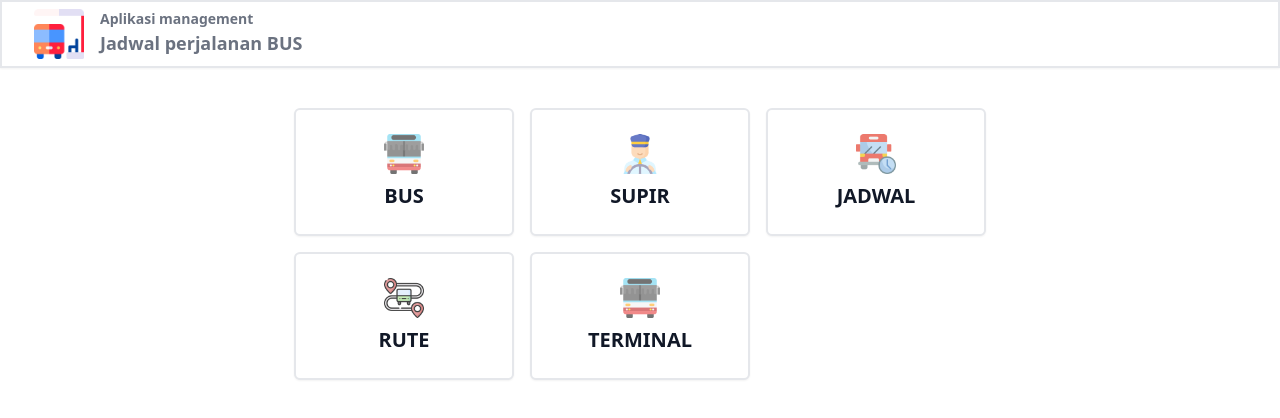
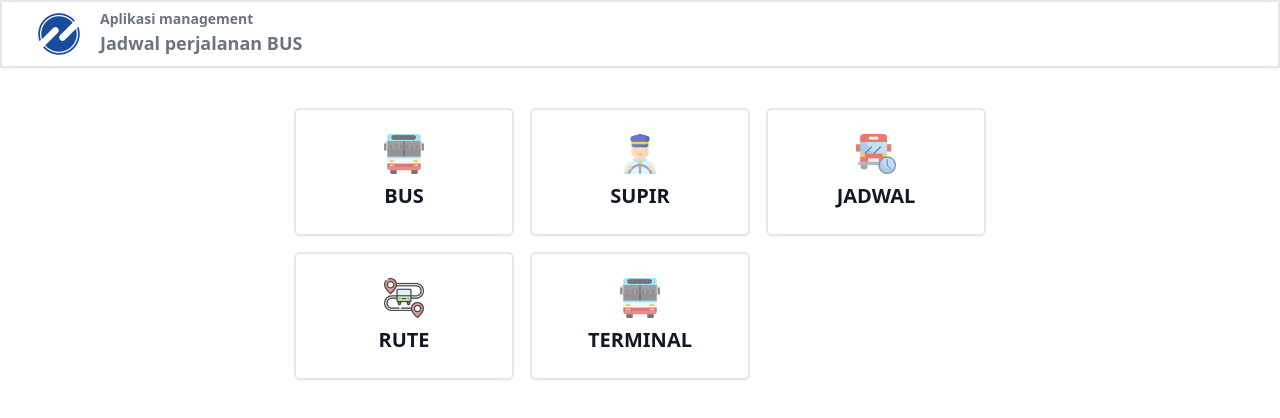
Before and after one commit to shellrean/management-perjalanan-bus-frontned, a Vue app: page / in a window 1280 px wide. Shown: the top 418 px of the page. Built offline with nearby package versions, Linux system fonts and the light colour scheme.

Commit message:
change logo tj

```diff
--- a/src/App.vue
+++ b/src/App.vue
@@ -6,7 +6,7 @@
           <div class="flex-1 flex items-center justify-center sm:items-stretch sm:justify-start">
             <div class="flex space-x-4">
               <div>
-                <img src="img/007.png" style="width: 50px;" alt="">
+                <img src="img/tj0.jpg" style="width: 50px;" alt="">
               </div>
               <div class="">
                 <div class="text-gray-500 text-sm font-semibold">Aplikasi management</div>
```
Also changed, not shown: public/img/tj0.jpg (added).
